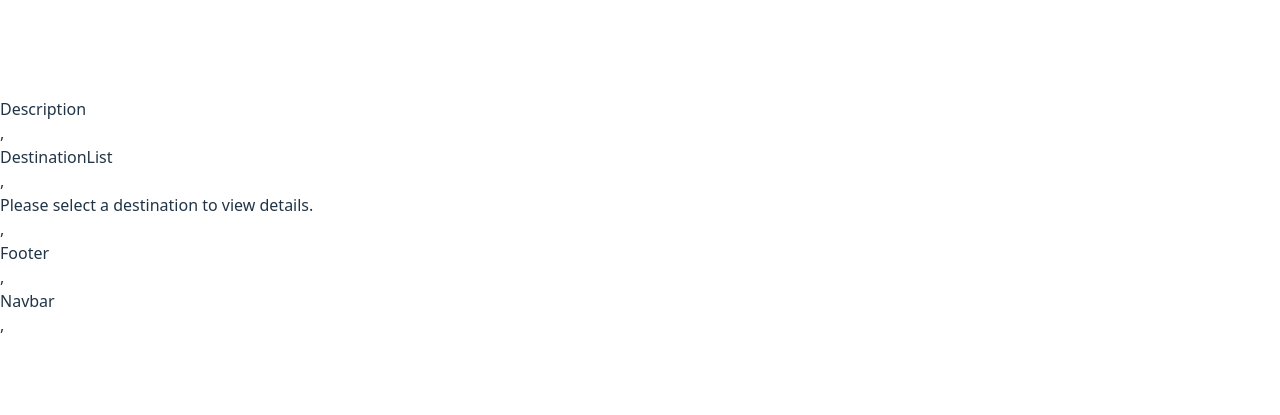
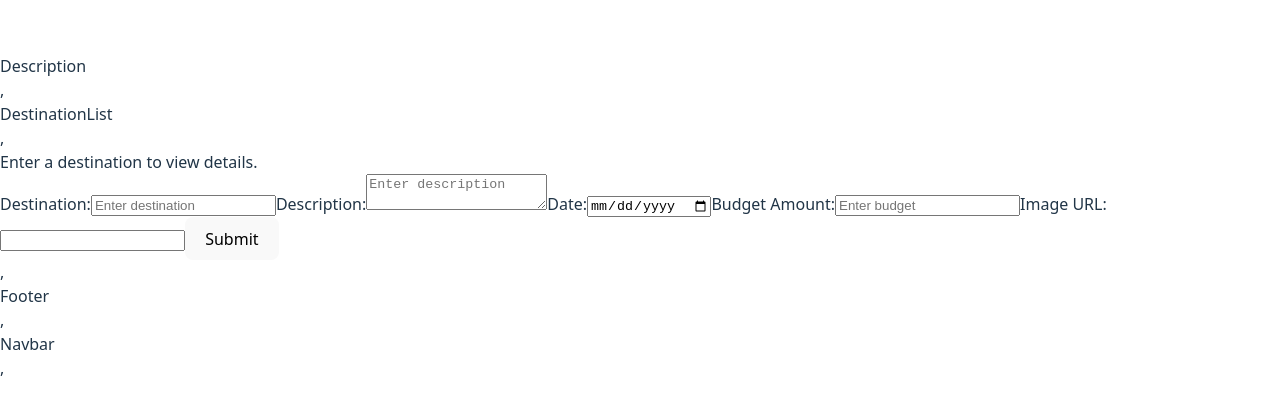
Before and after one commit to Joshuakaranja/final-phase-2-project, a React (Vite) app: page / in a window 1280 px wide. Shown: the part 183-598 px from the top of the page. Built offline with nearby package versions, Linux system fonts and the light colour scheme.

Commit message:
Adds form with input, type and text

```diff
--- a/src/Destination.jsx
+++ b/src/Destination.jsx
@@ -1,27 +1,46 @@
 import React, { useState } from 'react';
 
 function Destination({ destination }) {
-  if (!destination) {
-    return <div>Please select a destination to view details.</div>;
-  }
-
   const [isFavorite, setIsFavorite] = useState(false);
-
-  const formattedDate = new Date(destination.date).toLocaleDateString('en-US', {
-    year: 'numeric',
-    month: 'long',
-    day: 'numeric',
-  });
-
-  const budgetStatus = destination.budgetedAmount > 2000 ? 'Over Budget' : 'Within Budget';
-  const budgetColor = destination.budgetedAmount > 2000 ? 'red' : 'green';
+  const [formData, setFormData]=useState([]);
 
   const toggleFavorite = () => {
     setIsFavorite(!isFavorite);
   };
 
+  const formattedDate = destination?.date
+    ? new Date(destination.date).toLocaleDateString('en-US', {
+        year: 'numeric',
+        month: 'long',
+        day: 'numeric',
+      })
+    : '';
+
+  const budgetStatus =
+    destination?.budgetedAmount > 2000 ? 'Over Budget' : 'Within Budget';
+  const budgetColor = destination?.budgetedAmount > 2000 ? 'red' : 'green';
+
+  const handleSubmit = (e) => {
+    e.preventDefault();
+    // handle form submit logic here
+  };
+function handlePost(){
+  fetch("https://json-server-books-2.onrender.com/destinations",{
+    method: "POST",
+    headers:{
+      "Content-Type":"application/json"
+    },
+    body:JSON.stringify()
+  })
+  .then(r=>r.json())
+  .then(data=>{
+
+  })
+}
   return (
     <div>
+      {destination ? (
+        <>
           <h2>{destination.destination}</h2>
           <p>{destination.description}</p>
           <img
@@ -41,6 +60,44 @@ function Destination({ destination }) {
           <button onClick={toggleFavorite}>
             {isFavorite ? 'Remove from Favorites' : 'Add to Favorites'}
           </button>
+        </>
+      ) : (
+        <div>Enter a destination to view details.</div>
+      )}
+
+      {/* Show the form regardless */}
+      <form onSubmit={handleSubmit}>
+        <label htmlFor="destination">Destination:</label>
+        <input
+          type="text"
+          id="destination"
+          name="destination"
+          placeholder="Enter destination"
+        />
+
+        <label htmlFor="description">Description:</label>
+        <textarea
+          id="description"
+          name="description"
+          placeholder="Enter description"
+        />
+
+        <label htmlFor="date">Date:</label>
+        <input type="date" id="date" name="date" />
+
+        <label htmlFor="budget">Budget Amount:</label>
+        <input
+          type="number"
+          id="budget"
+          name="budget"
+          placeholder="Enter budget"
+        />
+
+        <label htmlFor="image">Image URL:</label>
+        <input type="text" id="image" name="image" />
+
+        <button type="submit">Submit</button>
+      </form>
     </div>
   );
 }
```
Lines whose indentation alone changed are shown as unchanged.
